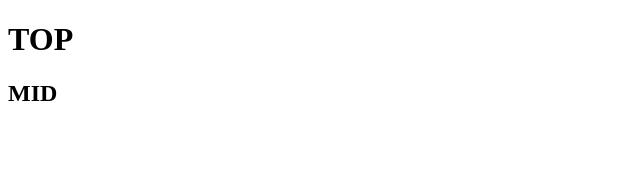
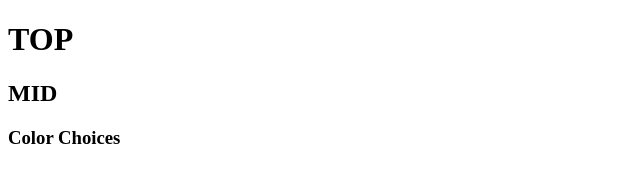
Before and after one commit to Puka-Luke/background-generator, a plain HTML site: page index.html in a window 1280 px wide. Shown: the whole page, without its empty margins (0-640 px from the left). Drawn offline with Linux system fonts and the light colour scheme.

Commit message:
color choices

```diff
--- a/index.html
+++ b/index.html
@@ -10,6 +10,7 @@
   <body>
     <h1>TOP</h1>
     <h2>MID</h2>
+    <h3>Color Choices</h3>
     <script src="script.js"></script>
   </body>
 </html>
```
